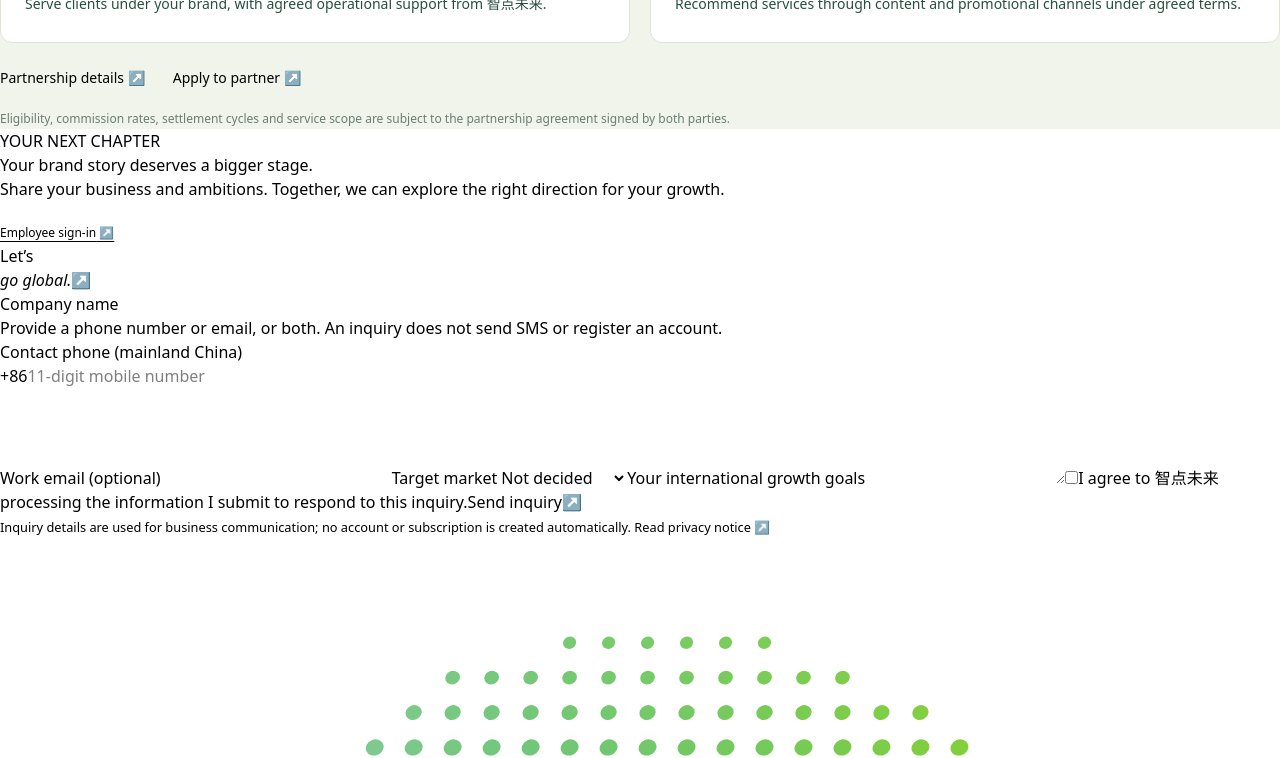
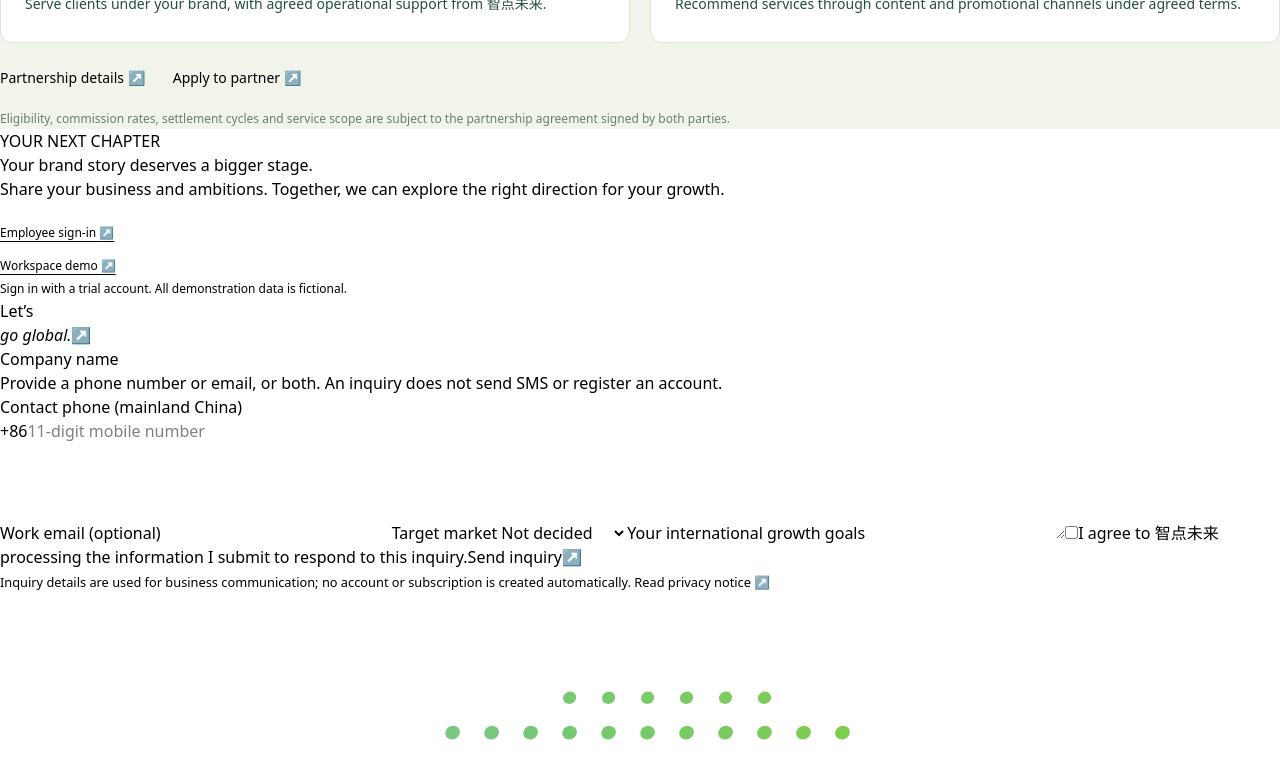
Before and after one commit to Web-Vercel/kbjmcorp.com, a Next.js app: page /en in a window 1280 px wide. Shown: the part 5860-6618 px from the top of the page. Built offline with nearby package versions, Linux system fonts and the light colour scheme.

Commit message:
Add discreet homepage contact link to the Preview workspace demonstration

```diff
--- a/src/app/[locale]/page.tsx
+++ b/src/app/[locale]/page.tsx
@@ -22,6 +22,6 @@ export default async function Page({params}: {params:Promise<{locale:string}>})
  <section className="section wrap" id="advertising-delivery"><p className="eyebrow">{t.serviceLabel}</p><div className="section-heading"><h2>{t.serviceTitle}</h2><p>{t.serviceIntro}</p></div><div className="services">{t.services.map(([n,title,desc,meta],i)=><article key={n}><div className="card-top"><span>{n}</span><span aria-hidden="true">↗</span></div><h3>{title}</h3><p>{desc}</p><small>{meta}</small><Link className="service-link" href={`/${locale}/services/${serviceSlugs[i]}`}>{locale==="zh"?"了解服务":"Explore service"} ↗</Link></article>)}</div></section>
  <CustomerExperience locale={locale}/>
  <PlatformShowcase locale={locale}/>
- <Faq locale={locale}/><PartnersSection locale={locale}/><section className="section wrap contact" id="contact"><div><p className="eyebrow">{t.contactLabel}</p><h2>{t.contactTitle}</h2><p>{t.contactText}</p><p className={accessStyles.staff}><Link href={`/${locale}/admin/login`}>{locale === "zh" ? "员工登录" : "Employee sign-in"} ↗</Link></p><div className="contact-mark" aria-hidden="true">Let’s<br/><em>go global.</em><span>↗</span></div></div><InquiryForm locale={locale}/></section></main>
+ <Faq locale={locale}/><PartnersSection locale={locale}/><section className="section wrap contact" id="contact"><div><p className="eyebrow">{t.contactLabel}</p><h2>{t.contactTitle}</h2><p>{t.contactText}</p><p className={accessStyles.staff}><Link href={`/${locale}/admin/login`}>{locale === "zh" ? "员工登录" : "Employee sign-in"} ↗</Link></p><p className={accessStyles.demo}><a href={`https://new-kbjmcorp-git-preview-tenant-isolation-kenny-ai-team.vercel.app/${locale}/access/login`} target="_blank" rel="noopener noreferrer">{locale === "zh" ? "后台演示 ↗" : "Workspace demo ↗"}</a><span>{locale === "zh" ? "使用体验账号登录，演示资料均为虚拟数据。" : "Sign in with a trial account. All demonstration data is fictional."}</span></p><div className="contact-mark" aria-hidden="true">Let’s<br/><em>go global.</em><span>↗</span></div></div><InquiryForm locale={locale}/></section></main>
  <SiteFooter locale={locale}/></>;
 }
--- a/src/components/PublicAccess.module.css
+++ b/src/components/PublicAccess.module.css
@@ -1 +1,3 @@
 .logins{display:flex;flex-direction:column;align-items:flex-start;gap:7px;white-space:nowrap;line-height:1.35}.logins a:hover{text-decoration:underline;text-underline-offset:4px}.staff.staff{margin:22px 0 0;font-size:12px;color:var(--muted);line-height:1.7}.staff a{font-size:12px;text-decoration:underline;text-underline-offset:4px}.staff a:hover{color:var(--green)}@media(max-width:640px){.logins{gap:6px}}
+
+.demo.demo{margin:12px 0 0;font-size:12px;color:var(--muted);line-height:1.7}.demo a{font-size:12px;text-decoration:underline;text-underline-offset:4px}.demo a:hover{color:var(--green)}.demo span{display:block;margin-top:3px}
```
Also changed, not shown: 1 other file (tests, documents, lock files or other folders).
